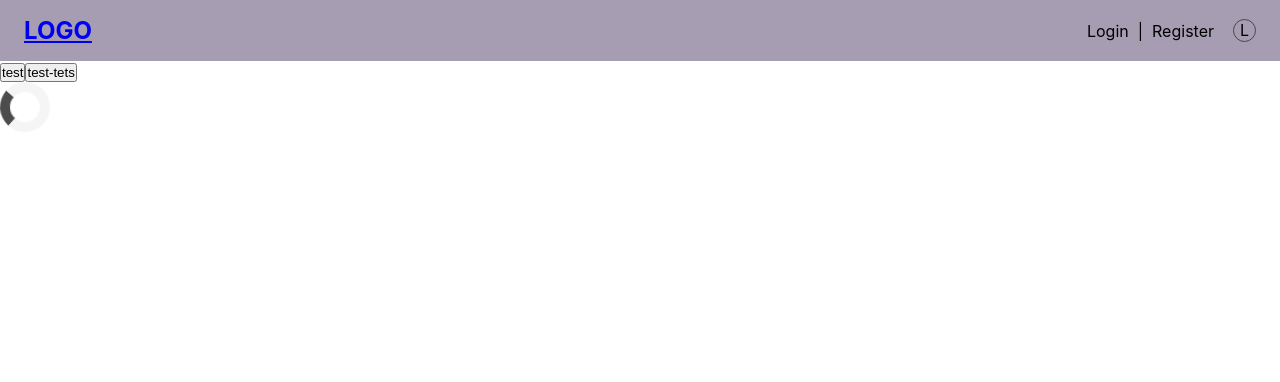
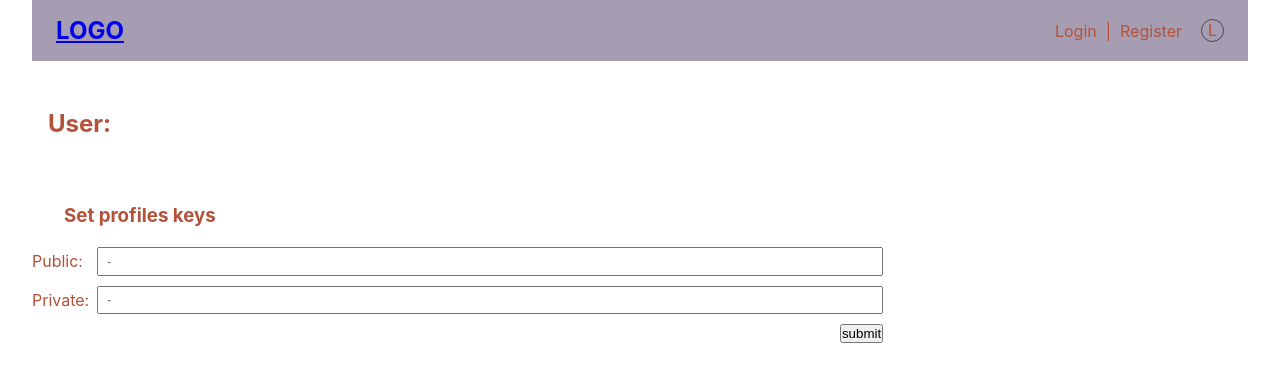
Before and after one commit to xamesLab/ts-project, a React (Create React App) app in the folder client/: page /profile in a window 1280 px wide. Shown: the top 382 px of the page. Built offline with nearby package versions, Linux system fonts and the light colour scheme.

Commit message:
setKeys front component

```diff
--- a/client/src/Main.tsx
+++ b/client/src/Main.tsx
@@ -4,6 +4,7 @@ import MainHeader from "./components/MainHeader";
 import { useTypedSelector } from "./hooks/useTypedSelector";
 import Modal from "./UI/Modal";
 import { Loader } from "./styles/components";
+import MainProfile from "./components/profile/MainProfile";
 
 function Main() {
     const { theme } = useTypedSelector((state) => state.themeReducer);
@@ -23,17 +24,16 @@ function Main() {
     // };
 
     return (
-        <div className={`main ${theme}`}>
+        <main className={`${theme}`}>
+            <div className="base">
                 <Modal />
                 <MainHeader />
-            {loading ? <Loader /> : <></>}
-            <button onClick={handler}>test</button>
-            <button onClick={handler2}>test-tets</button>
                 <Routes>
                     <Route path="/" element={<></>} />
-                <Route path="/profile" element={<Loader />} />
+                    <Route path="/profile" element={<MainProfile />} />
                 </Routes>
             </div>
+        </main>
     );
 }
 
--- /dev/null
+++ b/client/src/components/profile/MainProfile.scss
@@ -0,0 +1,36 @@
+@import "../../styles/base.scss";
+
+.profile {
+    padding-top: 2rem;
+}
+
+.profile__header {
+    padding: 1rem 1rem;
+    margin-bottom: 50px;
+}
+
+.profile__subtitle {
+    margin-bottom: 20px;
+    padding-left: 2rem;
+}
+
+.key-form {
+    width: 70%;
+    .key-form__textfield {
+        flex: 1 1 auto;
+    }
+    input {
+        float: right;
+    }
+}
+
+.key-form__inner {
+    @include flexSpaceBetweenCenter();
+    margin-bottom: 10px;
+    label {
+        width: 65px;
+    }
+    input {
+        padding: 0.3rem 0.5rem;
+    }
+}
--- /dev/null
+++ b/client/src/components/profile/MainProfile.tsx
@@ -0,0 +1,19 @@
+import React, { useState } from "react";
+import { useTypedSelector } from "../../hooks/useTypedSelector";
+import "./MainProfile.scss";
+import SetKeys from "./SetKeys";
+
+const MainProfile = () => {
+    const { user } = useTypedSelector((state) => state.userReducer);
+
+    return (
+        <main className="profile">
+            <header className="profile__header">
+                <h2>User: {user.user.username}</h2>
+            </header>
+            <SetKeys />
+        </main>
+    );
+};
+
+export default MainProfile;
--- /dev/null
+++ b/client/src/components/profile/SetKeys.tsx
@@ -0,0 +1,55 @@
+import React, { useState } from "react";
+import "./MainProfile.scss";
+
+const SetKeys = () => {
+    // TODO: to one state
+    const [publicKey, setPublicKey] = useState("");
+    const [privatKey, setPrivatKey] = useState("");
+
+    const submitPublicKey = (e: React.FormEvent) => {
+        e.preventDefault();
+        setPublicKey("");
+        setPrivatKey("");
+        console.log(publicKey);
+    };
+
+    return (
+        <section className="profile__wrap">
+            <div className="profile__subtitle">
+                <h3>Set profiles keys</h3>
+            </div>
+            <form className="key-form">
+                <div className="key-form__inner">
+                    <label htmlFor="key_pub">Public:</label>
+                    <input
+                        placeholder="-"
+                        className="key-form__textfield"
+                        value={publicKey}
+                        type="text"
+                        name="key_pub"
+                        onChange={(e) => {
+                            setPublicKey(e.target.value);
+                        }}
+                    />
+                </div>
+
+                <div className="key-form__inner">
+                    <label htmlFor="key_priv">Private:</label>
+                    <input
+                        placeholder="-"
+                        className="key-form__textfield"
+                        value={privatKey}
+                        type="text"
+                        name="key_priv"
+                        onChange={(e) => {
+                            setPrivatKey(e.target.value);
+                        }}
+                    />
+                </div>
+                <input type="submit" value={"submit"} onClick={submitPublicKey} />
+            </form>
+        </section>
+    );
+};
+
+export default SetKeys;
--- a/client/src/styles/base.scss
+++ b/client/src/styles/base.scss
@@ -39,6 +39,8 @@ $secondaryFont: #b45139;
         color: t("text");
         background: t("bg");
     }
+
+    padding: 0 2rem;
 }
 
 .header__logo {
@@ -52,6 +54,7 @@ $secondaryFont: #b45139;
     padding: 0;
     margin: 0;
     box-sizing: border-box;
+    outline: none;
 }
 
 body {
```
Lines whose indentation alone changed are shown as unchanged.
